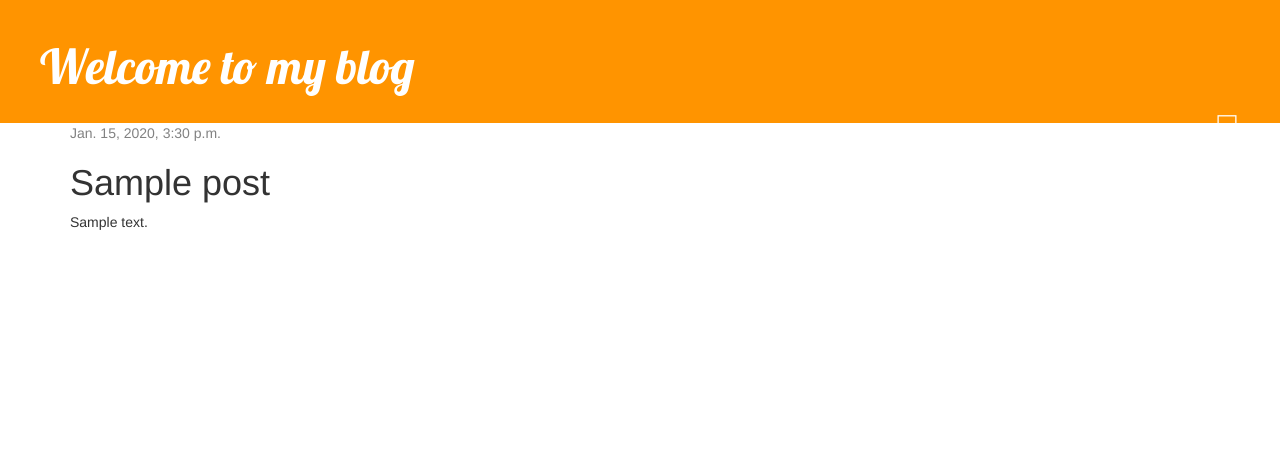
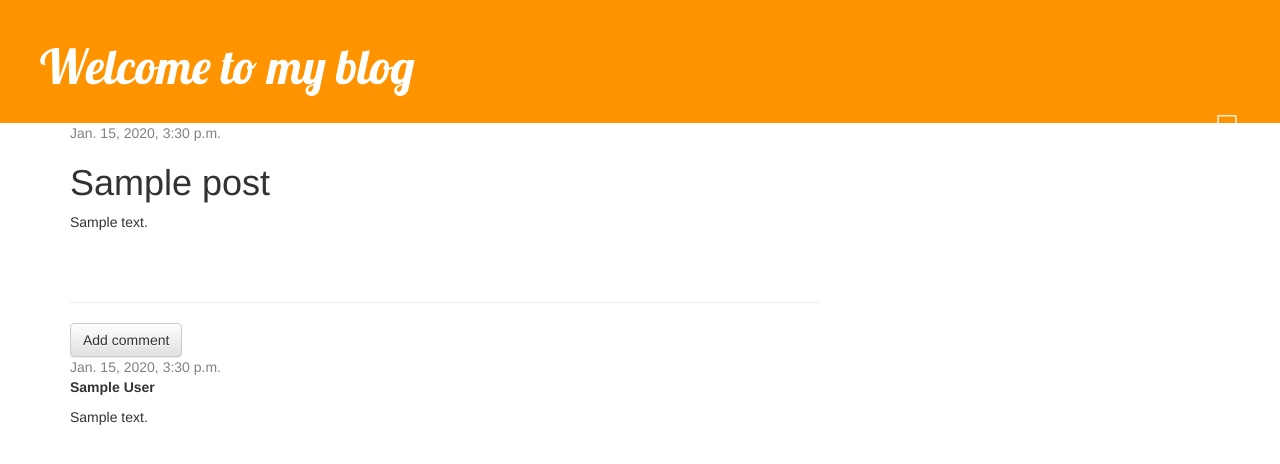
Before and after one commit to kHarshit/djangoblog, a Django app: page /blog/post/1/ in a window 1280 px wide. Shown: the top 464 px of the page. Run offline with Django 3.2, Linux system fonts and the light colour scheme; tables that the repository leaves empty hold one stand-in row (values such as "Sample post"); some libraries are stand-ins or nearby versions.

Commit message:
Add post comment

```diff
--- a/mysite/blog/admin.py
+++ b/mysite/blog/admin.py
@@ -1,7 +1,8 @@
 from django.contrib import admin
-from .models import Post
+from .models import Post, Comment
 
 # Register your models here
 
 
 admin.site.register(Post)
+admin.site.register(Comment)
--- a/mysite/blog/models.py
+++ b/mysite/blog/models.py
@@ -15,3 +15,21 @@
 
     def __str__(self):
         return self.title
+
+    def approved_comments(self):
+        return self.comments.filter(approved_comment=True)
+
+
+class Comment(models.Model):
+    post = models.ForeignKey('blog.Post', related_name='comments')
+    author = models.CharField(max_length=200)
+    text = models.TextField()
+    create_date = models.DateTimeField(default=timezone.now)
+    approved_comment = models.BooleanField(default=False)  # error
+
+    def approve(self):
+        self.approved_comment = True
+        self.save()
+
+    def __str__(self):
+        return self.text
--- a/mysite/blog/static/blog/styles.css
+++ b/mysite/blog/static/blog/styles.css
@@ -49,3 +49,7 @@
 .post h1 a, .post h1 a:visited {
     color: #000000;
 }
+
+.comment {
+    margin: 20px 0px 20px 20px;
+}
--- a/mysite/blog/templates/blog/post_detail.html
+++ b/mysite/blog/templates/blog/post_detail.html
@@ -18,4 +18,24 @@
         <h1>{{ post.title }}</h1>
         <p>{{ post.text|linebreaksbr }}</p>
     </div>
+
+    <hr>
+    <a class="btn btn-default" href="{% url 'add_comment_to_post' pk=post.pk %}">Add comment</a>
+    {% for comment in post.comments.all %}
+        {% if user.is_authenticated or comment.approved_comment %}
+        <div class="comment">
+            <div class="date">
+                {{ comment.create_date }}
+                {% if not comment.approved_comment %}
+                <a class="btn btn-default" href="{% url 'comment_remove' pk=comment.pk %}"><span class="glyphicon glyphicon-remove"></span></a>
+                <a class="btn btn-default" href="{% url 'comment_approve' pk=comment.pk %}"><span class="glyphicon glyphicon-ok"></span></a>
+                {% endif %}
+            </div>
+            <strong>{{ comment.author }}</strong>
+            <p>{{ comment.text|linebreaks }}</p>
+        </div>
+        {% endif %}
+    {% empty %}
+        <p>No comments here yet :(</p>
+    {% endfor %}
 {% endblock %}
--- a/mysite/blog/templates/blog/post_list.html
+++ b/mysite/blog/templates/blog/post_list.html
@@ -16,11 +16,12 @@
         {% block content %}
         {% for post in posts %}
             <div class="post">
-                <h1><a href="{% url 'post_detail' post.pk %}">{{ post.title }}</a></h1>
-                <p>{{ post.text|linebreaksbr }}</p>
+                <h1><a href="{% url 'post_detail' pk=post.pk %}">{{ post.title }}</a></h1>
                 <div class="date">
                 <p>published: {{ post.pub_date }}</p>
                 </div>
+                <p>{{ post.text|linebreaksbr }}</p>
+                <a href="{% url 'post_detail' pk=post.pk %}">Comments: {{ post.approved_comments.count }}</a>
             </div>
         {% endfor %}
         {% endblock content %}
--- a/mysite/blog/urls.py
+++ b/mysite/blog/urls.py
@@ -12,5 +12,8 @@
     url(r'^blog/drafts/$', views.post_draft_list, name='post_draft_list'),
     url(r'^blog/post/(?P<pk>\d+)/publish/$', views.post_publish, name='post_publish'),
     url(r'^blog/post/(?P<pk>\d+)/remove/$', views.post_remove, name='post_remove'),
+    url(r'^blog/post/(?P<pk>\d+)/comment/$', views.add_comment_to_post, name='add_comment_to_post'),
+    url(r'^blog/comment/(?P<pk>\d+)/approve/$', views.comment_approve, name='comment_approve'),
+    url(r'^blog/comment/(?P<pk>\d+)/remove/$', views.comment_remove, name='comment_remove'),
     url(r'^time/$', views.current_datetime),  # /blog/time
 ]
--- a/mysite/blog/views.py
+++ b/mysite/blog/views.py
@@ -1,10 +1,10 @@
 from django.shortcuts import render, get_object_or_404, redirect
 from django.http import HttpResponse, HttpResponseRedirect
 from django.contrib.auth.decorators import login_required
-from .models import Post
+from .models import Post, Comment
 from django.utils import timezone
 import datetime
-from .forms import PostForm
+from .forms import PostForm, CommentForm
 
 
 def hello(request):
@@ -77,6 +77,34 @@
     return redirect('post_list')
 
 
+def add_comment_to_post(request, pk):
+    post = get_object_or_404(Post, pk=pk)
+    if request.method == "POST":
+        form = CommentForm(request.POST)
+        if form.is_valid():
+            comment = form.save(commit=False)
+            comment.post = post
+            comment.save()
+            return redirect('post_detail', pk=post.pk)
+    else:
+        form = CommentForm()
+    return render(request, 'blog/add_comment_to_post.html', {'form': form})
+
+
+@login_required
+def comment_approve(request, pk):
+    comment = get_object_or_404(Comment, pk=pk)
+    comment.approve()
+    return redirect('post_detail', pk=comment.post.pk)
+
+
+@login_required
+def comment_remove(request, pk):
+    comment = get_object_or_404(Comment, pk=pk)
+    comment.delete()
+    return redirect('post_detail', pk=comment.post.pk)
+
+
 def current_datetime(request):
     now = datetime.datetime.now()
     html = "It is now {0}".format(now)
```
Also changed, not shown: mysite/blog/forms.py (+8 -1 lines), mysite/blog/templates/blog/add_comment_to_post.html (added, +10 -0 lines), mysite/blog/migrations/0003_comment.py (added), mysite/blog/migrations/0004_auto_20170403_2113.py (added).
